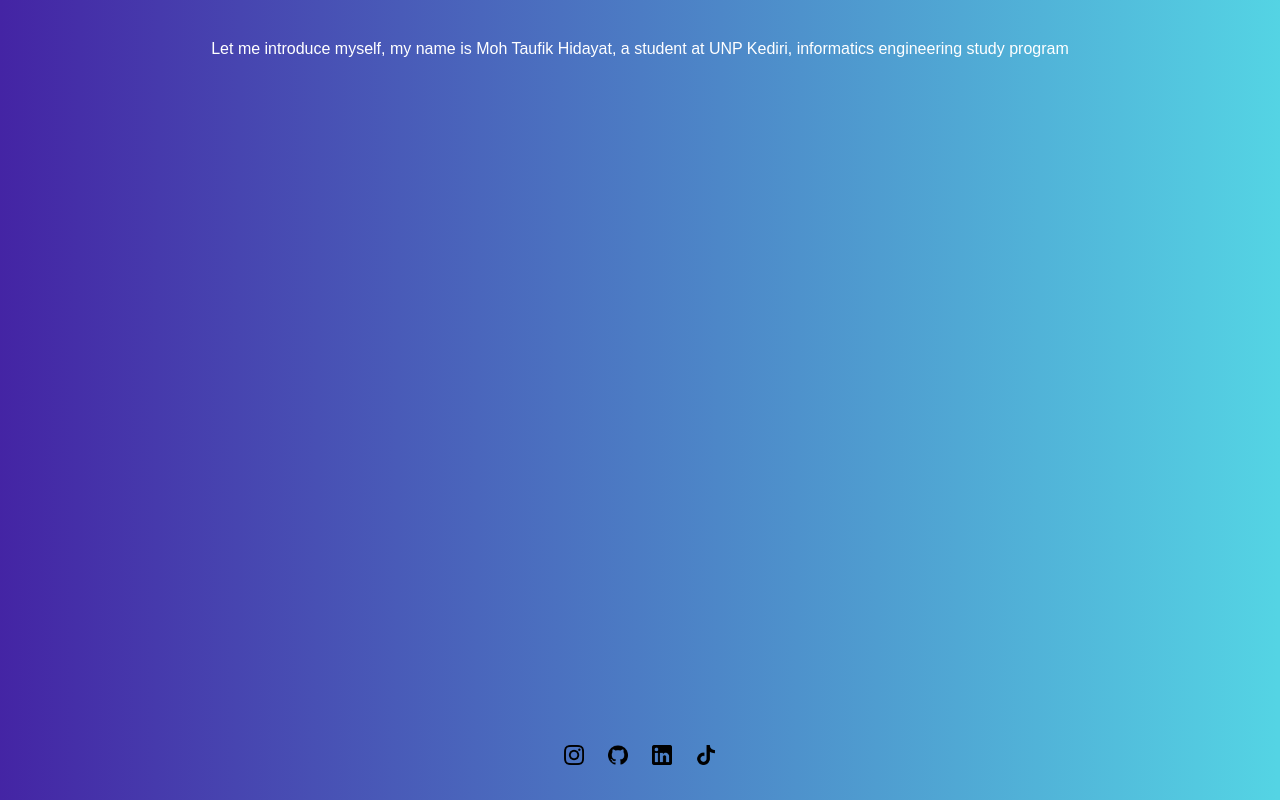
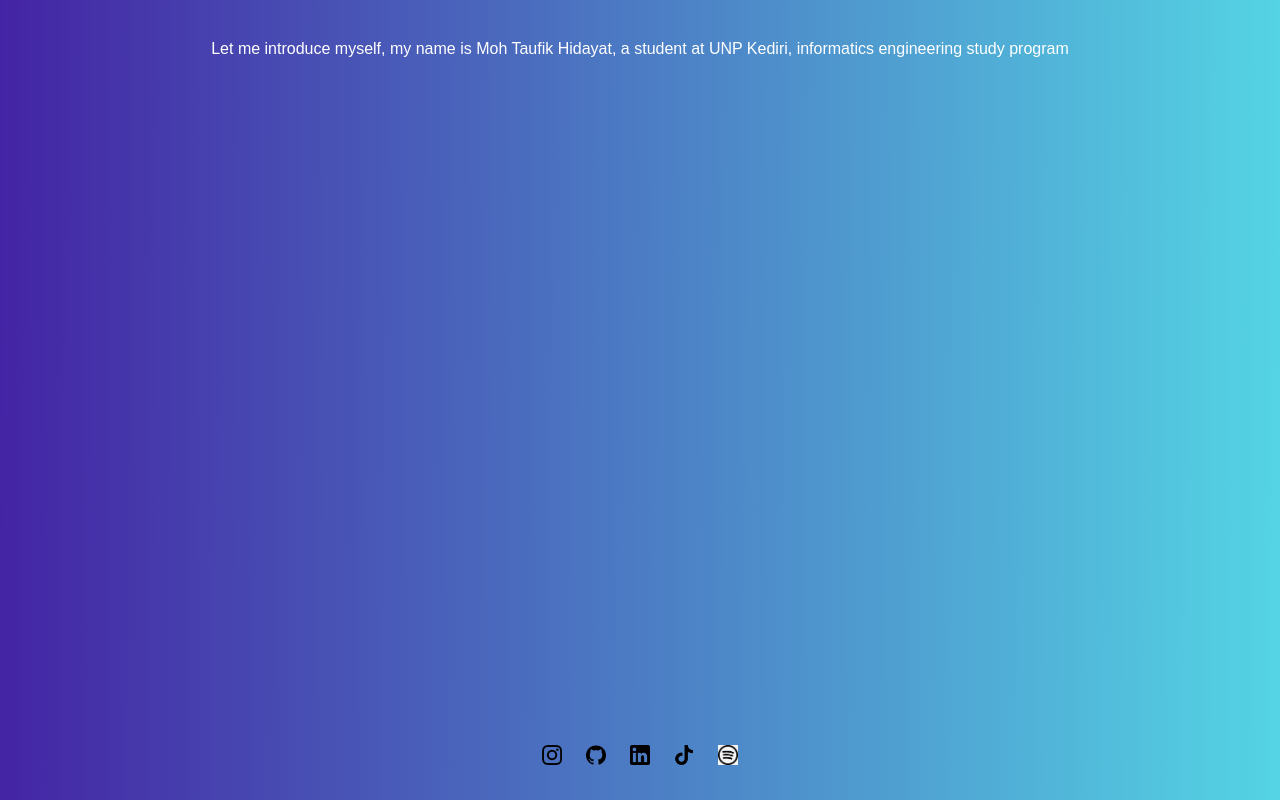
Before and after one commit to taufiikk/about-me, a plain HTML site: page about-me.html in a window 1280 px wide. Drawn offline with Linux system fonts and the light colour scheme.

Commit message:
update kedelapan

```diff
--- a/about-me.html
+++ b/about-me.html
@@ -28,6 +28,9 @@
             <a href="https://tiktok.com/@._taufiikk" target="_blank">
                 <img src="assets/tik-tok.png" alt="tiktok">
             </a>
+            <a href="https://open.spotify.com/user/31vhlmspkly57xr4wv5gvlcqchfi?si=WX72wcm8QB-aSKvZKuY-aA" target="_blank">
+                <img src="assets/spotify.png" alt="tiktok">
+            </a>
         </div>
 
 
```
Also changed, not shown: assets/spotify.png (added).
